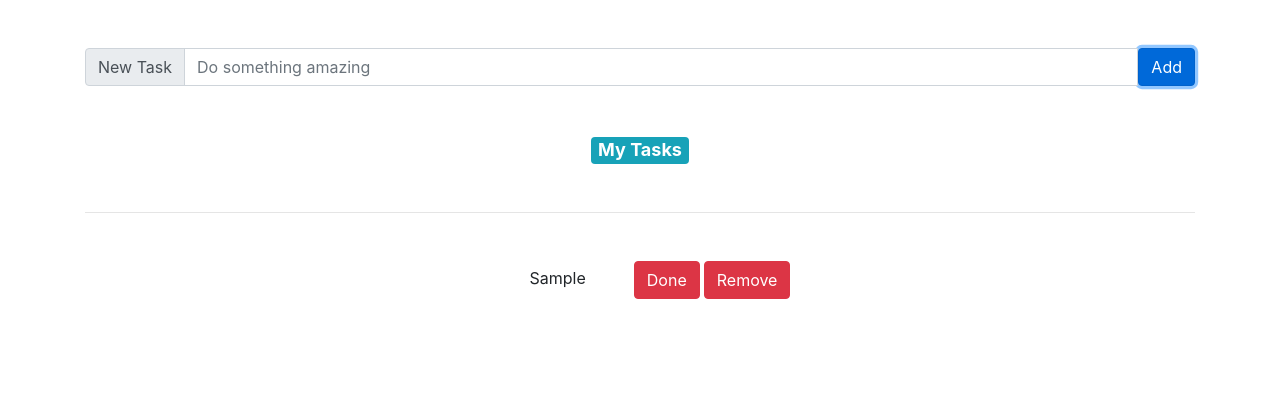
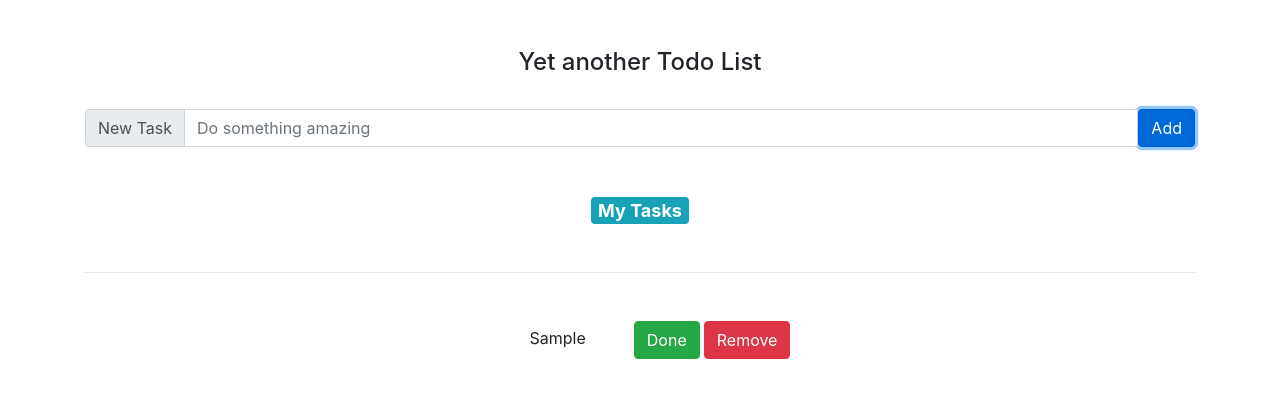
Before and after one commit to plooney81/react_todo_list, a React (Create React App) app: page / in a window 1280 px wide. Both pictures are taken after typing "Sample" into the empty fields and a click on the button "Add". Shown: the top 398 px of the page. Built offline with nearby package versions, Linux system fonts and the light colour scheme.

Commit message:
small change for the completed list

```diff
--- a/src/ToDos.js
+++ b/src/ToDos.js
@@ -39,7 +39,7 @@ class ToDos extends Component{
 
     completedLi = (index) => {
         const todos = [...this.state.todos];
-        const completed = todos.splice(index, 1);
+        const completed = this.state.completedTodos.concat(todos.splice(index, 1));
         this.setState({
             todos: todos,
             completedTodos: completed
@@ -60,6 +60,7 @@ class ToDos extends Component{
         const completedTodos = this.state.completedTodos;
         return (
             <div>
+                <h4>Yet another Todo List</h4><br/>
                 <Form.Group>
                   <InputGroup className="mb-3">
                     <InputGroup.Prepend>
@@ -84,7 +85,7 @@ class ToDos extends Component{
                     {todoList.map((indTodo, index) => {
                         return <li className="m-5" key={index}>
                             {indTodo}
-                            <Button className="ml-5" variant="danger" onClick={()=>{this.completedLi(index)}}>Done</Button>
+                            <Button className="ml-5" variant="success" onClick={()=>{this.completedLi(index)}}>Done</Button>
                             <Button className="ml-1" variant="danger" onClick={()=>{this.removeLi(index)}}>Remove</Button>
                         </li>
                     })}
@@ -95,7 +96,7 @@ class ToDos extends Component{
                     {completedTodos.map((indTodo, index) => {
                         return <li className="m-5" key={index}>
                             <strike>{indTodo}</strike>
-                            <Button className="ml-5" variant="danger" onClick={()=>{this.notCompletedLi(index)}}>NotDone</Button>
+                            <Button className="ml-5" variant="warning" onClick={()=>{this.notCompletedLi(index)}}>NotDone</Button>
                             <Button className="ml-1" variant="danger" onClick={()=>{this.removeLi(index)}}>Remove</Button>
                         </li>
                     })}
```
